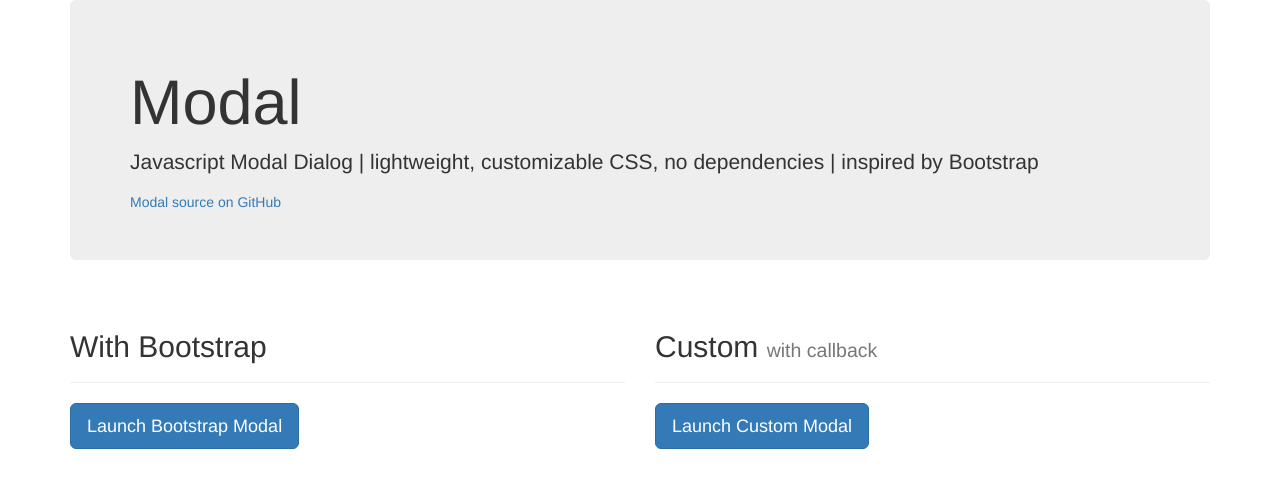
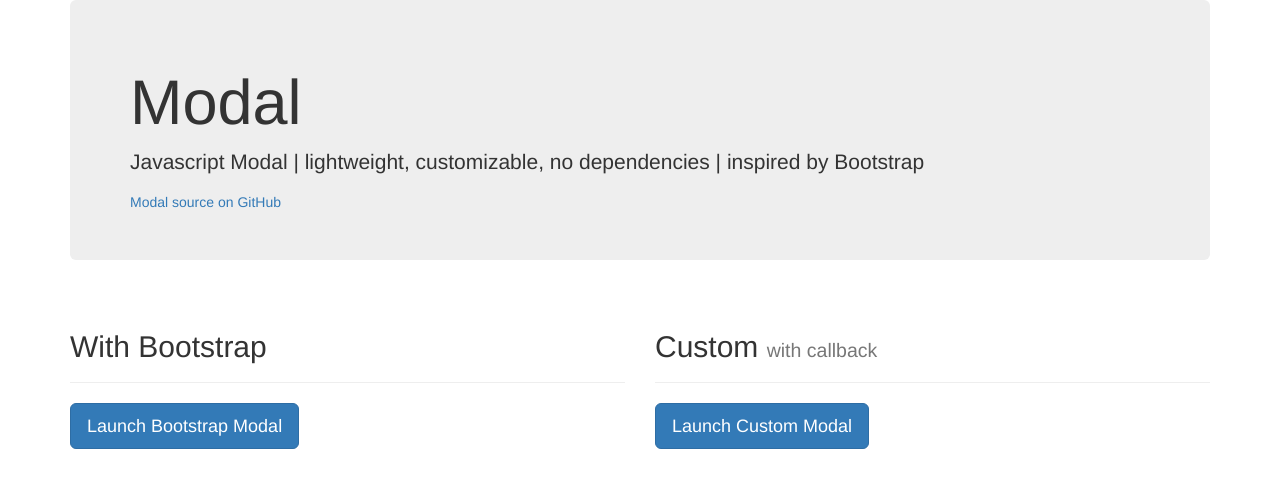
Before and after one commit to NehrDani/Modal, a website: page index.html in a window 1280 px wide. Drawn offline with nearby package versions, Linux system fonts and the light colour scheme.

Commit message:
adjust description

```diff
--- a/index.html
+++ b/index.html
@@ -42,7 +42,7 @@
     <div class="jumbotron">
       <h1>Modal</h1>
       <p>
-        Javascript Modal Dialog | lightweight, customizable CSS, no dependencies | inspired by Bootstrap
+        Javascript Modal | lightweight, customizable, no dependencies | inspired by Bootstrap
       </p>
       <a href="https://github.com/NehrDani/Modal">Modal source on GitHub</a>
     </div>
--- a/modal.js
+++ b/modal.js
@@ -1,7 +1,7 @@
 /*!
  * Modal
  *
- * Copyright © 2016 Daniel Nehring | MIT license | https://github.com/NehrDani/Modal
+ * Copyright (c) 2016 Daniel Nehring | MIT license | https://github.com/NehrDani/Modal
  */
 
 (function(window, document, undefined) {
--- a/package.json
+++ b/package.json
@@ -1,14 +1,15 @@
 {
   "name": "modal",
   "version": "0.4.0",
-  "description": "Javascript Modal Dialog | lightweight, customizable CSS, no dependencies | inspired by Bootstrap",
+  "description": "Javascript Modal | lightweight, customizable, no dependencies | inspired by Bootstrap",
   "scripts": {
     "uglify": "uglifyjs --compress --mangle -o modal.min.js modal.js"
   },
   "keywords": [
     "javascript",
     "modal",
-    "dialog"
+    "dialog",
+    "customizable"
   ],
   "author": "Daniel Nehring",
   "license": "MIT",
```
Also changed, not shown: README.md.
